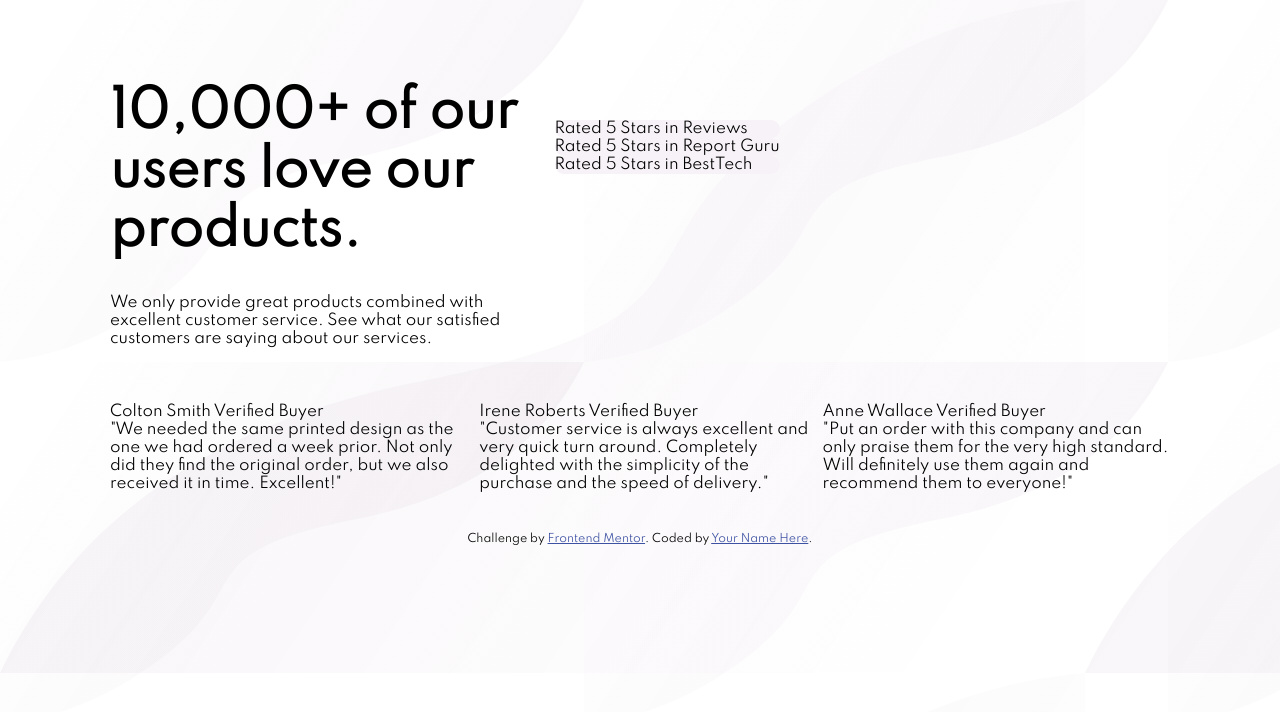
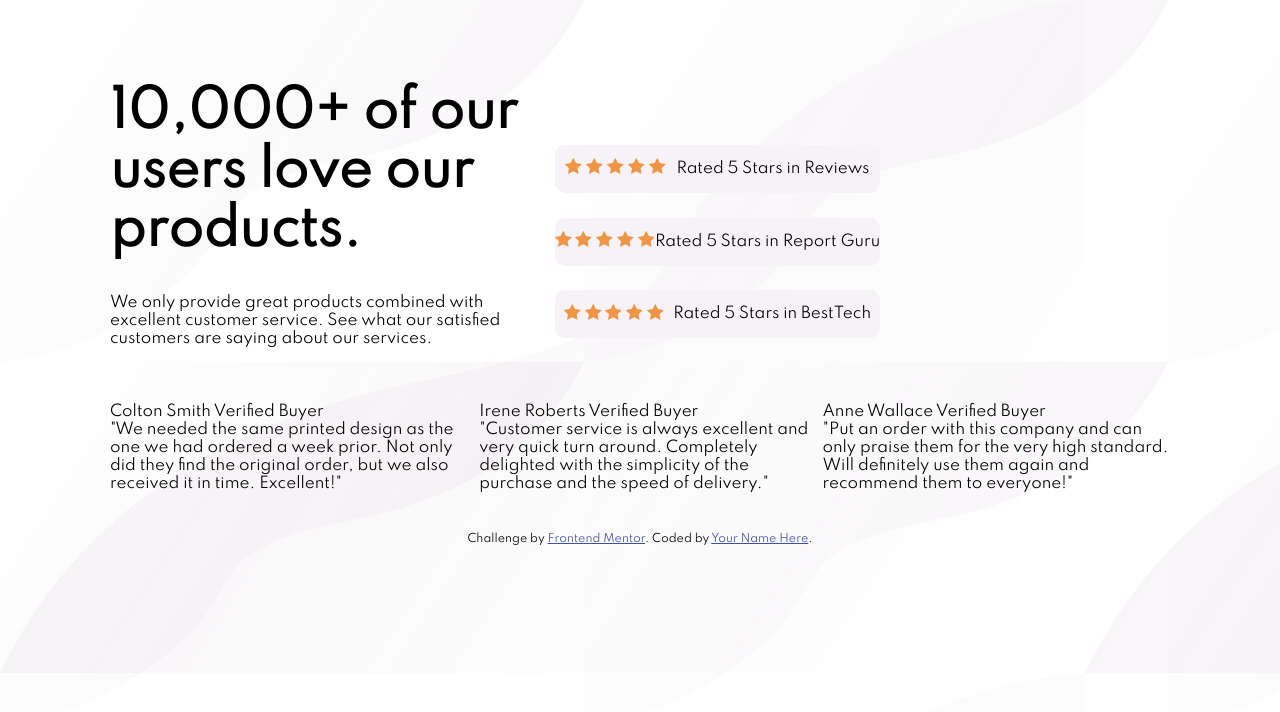
Before and after one commit to GalihWiseso/social-proof-section-master, a plain HTML site: page index.html in a window 1280 px wide. Drawn offline with Linux system fonts and the light colour scheme.

Commit message:
Add stars icon on rating

```diff
--- a/index.html
+++ b/index.html
@@ -23,9 +23,37 @@
     </div>
 
     <div class="rating">
-      <div class="rates-1">Rated 5 Stars in Reviews</div>
-      <div class="rates-2">Rated 5 Stars in Report Guru</div>
-      <div class="rates-3">Rated 5 Stars in BestTech</div>
+      <div class="rates-1">
+        <div class="star">
+          <img src="../images/icon-star.svg">
+          <img src="../images/icon-star.svg">
+          <img src="../images/icon-star.svg">
+          <img src="../images/icon-star.svg">
+          <img src="../images/icon-star.svg">
+        </div>
+
+        <p>Rated 5 Stars in Reviews</p>
+      </div>
+      <div class="rates-2">
+        <div class="star">
+          <img src="../images/icon-star.svg">
+          <img src="../images/icon-star.svg">
+          <img src="../images/icon-star.svg">
+          <img src="../images/icon-star.svg">
+          <img src="../images/icon-star.svg">
+        </div>
+        <p>Rated 5 Stars in Report Guru</p>
+      </div>
+      <div class="rates-3">
+        <div class="star">
+          <img src="../images/icon-star.svg">
+          <img src="../images/icon-star.svg">
+          <img src="../images/icon-star.svg">
+          <img src="../images/icon-star.svg">
+          <img src="../images/icon-star.svg">
+        </div>
+        <p>Rated 5 Stars in BestTech</p>
+      </div>
     </div>
   </div>
 
--- a/style.css
+++ b/style.css
@@ -25,19 +25,29 @@ body{
 .rating{
   display: flex;
   flex-direction: column;
+  justify-content: space-evenly;
   padding-top: 70px;
 }
 .rates-1{
+  display: flex;
+  justify-content: space-evenly;
   border-radius: 10px;
+  align-items: center;
   background-color: hsl(300, 24%, 96%);
 }
 
 .rates-2{
+  display: flex;
+  align-items: center;
+  justify-content: space-evenly;
   border-radius: 10px;
   background-color: hsl(300, 24%, 96%);
 }
 
 .rates-3{
+  display: flex;
+  align-items: center;
+  justify-content: space-evenly;
   border-radius: 10px;
   background-color: hsl(300, 24%, 96%);
 }
```
